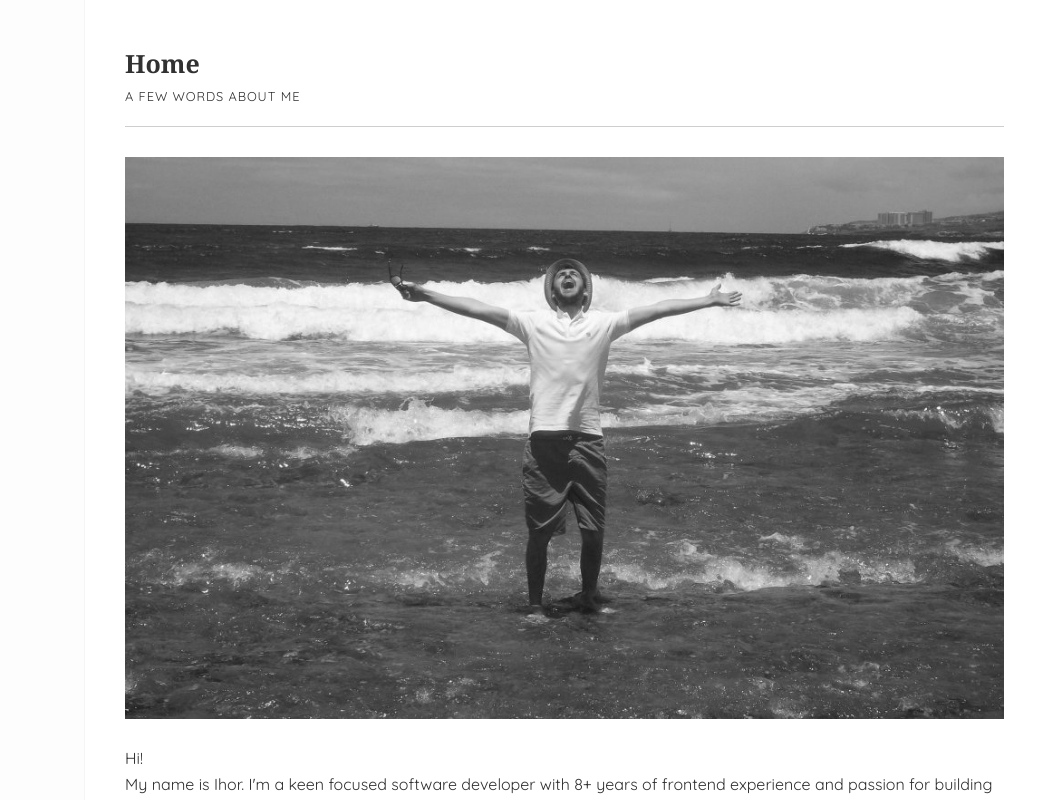
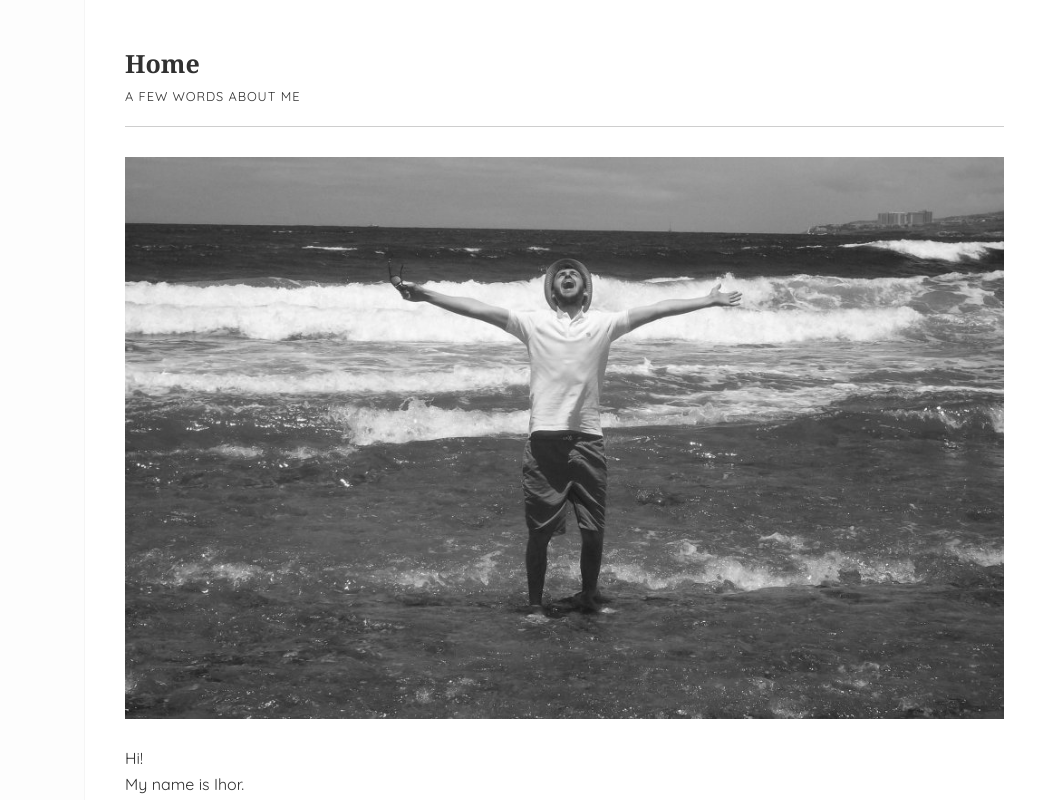
Before and after one commit to ihorkalchenko/ihorkalchenko.github.io, a plain HTML site: page index.html in a window 1280 px wide. Shown: the full height of the page, 236-1280 px from the left. Drawn offline with Linux system fonts and the light colour scheme.

Commit message:
PR-004: update intro description

```diff
--- a/index.html
+++ b/index.html
@@ -54,7 +54,8 @@
                     <p>&nbsp;</p>
                     <p>
                         Hi! <br/>
-                        My name is Ihor. I'm a keen focused software developer with <span class="js-experience"></span> years
+                        My name is Ihor. <br/>
+                        I'm a keen focused software developer with <span class="js-experience"></span> years
                         of frontend experience and passion for building single page applications (SPA), responsive design
                         and a firm believer in mobile-first approach.
                     </p>
```
